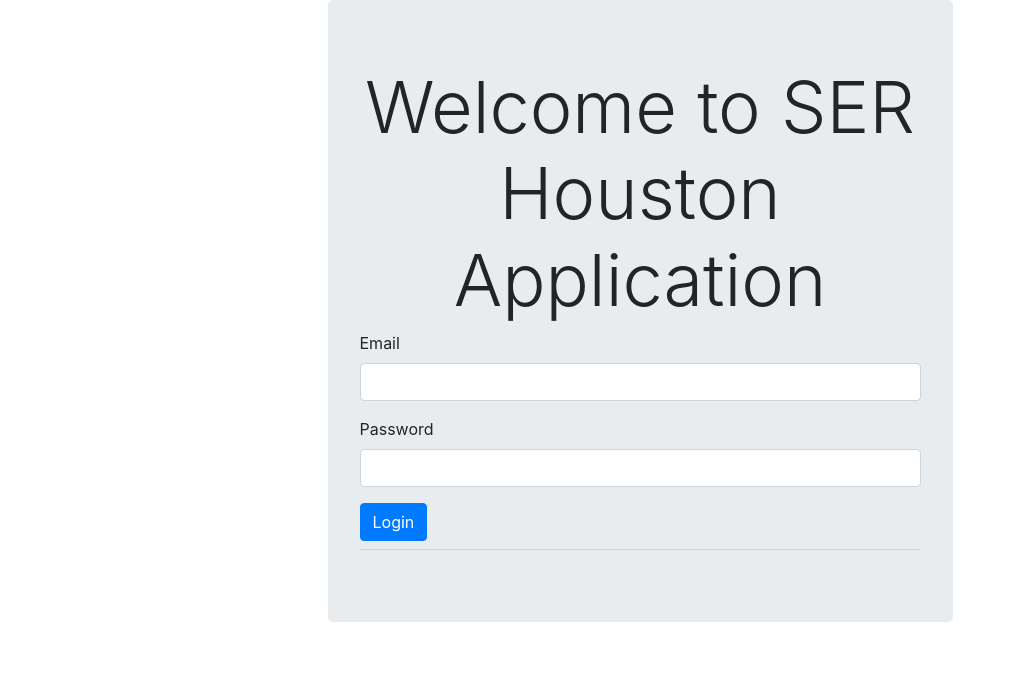
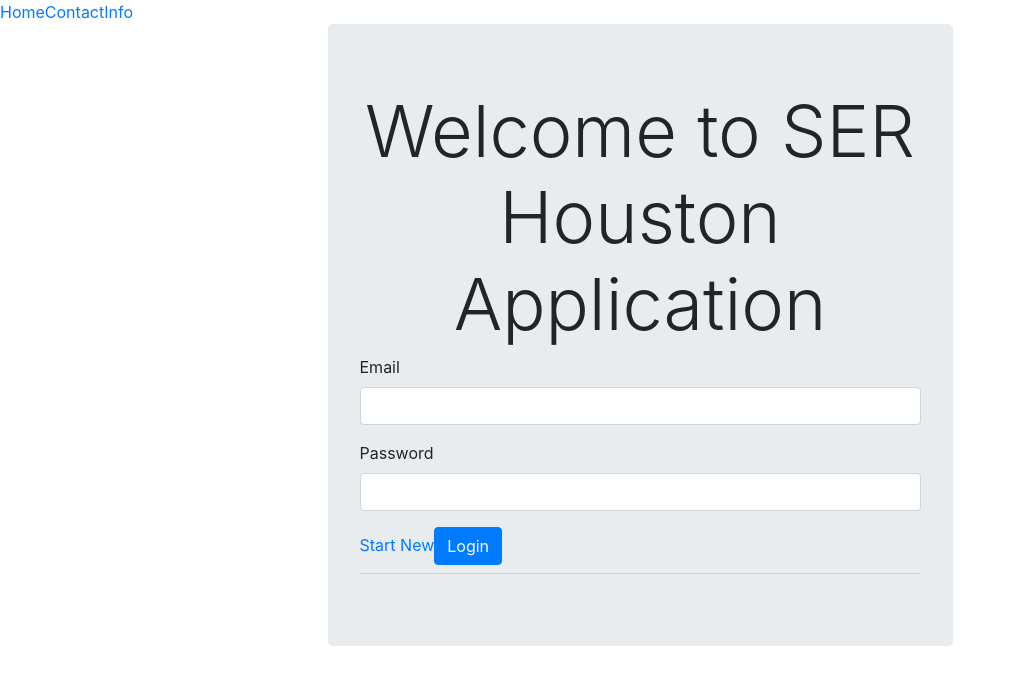
Before and after one commit to dallas2018/team-8, a React (Create React App) app in the folder team8proj/: page / in a window 1280 px wide. Shown: the top 684 px of the page, without its empty margins (0-1015 px from the left). Built offline with nearby package versions, Linux system fonts and the light colour scheme.

Commit message:
Welcome page routing in progress

```diff
--- a/team8proj/src/App.js
+++ b/team8proj/src/App.js
@@ -1,7 +1,8 @@
 import React, { Component } from "react";
 //import logo from './logo.svg';
 import "./App.css";
-// import ContactInfo from "./ContactInfo";
+import { Link, Route } from "react-router-dom";
+import ContactInfo from "./ContactInfo";
 import Welcome from "./Components/Welcome";
 
 class App extends Component {
@@ -13,8 +14,15 @@ class App extends Component {
   render() {
     return (
       <div>
-        <Welcome />
+        <Link to="/">Home</Link>
+        <Link to="/ContactInfo">ContactInfo</Link>
+
+        <Route path="/" component={Welcome} />
+        <Route path="/ContactInfo" component={ContactInfo} />
       </div>
+      // <div>
+      //   <Welcome />
+      // </div>
     );
   }
 }
--- a/team8proj/src/Components/Welcome.js
+++ b/team8proj/src/Components/Welcome.js
@@ -1,6 +1,6 @@
 import React, { Component } from "react";
-import {Media} from 'reactstrap';
-
+import { Link, Route } from "react-router-dom";
+import ContactInfo from "./ContactInfo";
 import {
   Jumbotron,
   Button,
@@ -8,8 +8,7 @@ import {
   Label,
   Input,
   Col,
-  Row,
-  Container
+  Row
 } from "reactstrap";
 
 class Welcome extends Component {
@@ -28,7 +27,6 @@ class Welcome extends Component {
           <Col md="3" sm="4" />
           <Col md="6" sm="4">
             <Jumbotron>
-
               <h3 className="display-3 text-center">
                 Welcome to SER Houston Application
               </h3>
@@ -40,15 +38,17 @@ class Welcome extends Component {
                 <Label for="examplePassword">Password</Label>
                 <Input type="password" name="password" id="examplePassword" />
               </FormGroup>
-                <Button color="primary" onClick={handleLogin}>
+              <span>
+                <Link to="/ContactInfo">Start New</Link>
+                <Button color="primary" onClick={handleLogin} to="">
                   Login
                 </Button>
+              </span>
               <hr className="my-2" />
             </Jumbotron>
           </Col>
           <Col md="3" sm="4" />
         </Row>
-
       </div>
     );
   }
--- a/team8proj/src/index.js
+++ b/team8proj/src/index.js
@@ -1,10 +1,16 @@
-import React from 'react';
-import ReactDOM from 'react-dom';
-import './index.css';
-import App from './App';
-import * as serviceWorker from './serviceWorker';
+import React from "react";
+import ReactDOM from "react-dom";
+import "./index.css";
+import App from "./App";
+import { BrowserRouter as Router, Route, Link } from "react-router-dom";
+import * as serviceWorker from "./serviceWorker";
 
-ReactDOM.render(<App />, document.getElementById('root'));
+ReactDOM.render(
+  <Router>
+    <App />
+  </Router>,
+  document.getElementById("root")
+);
 
 // If you want your app to work offline and load faster, you can change
 // unregister() to register() below. Note this comes with some pitfalls.
```
Lines whose indentation alone changed are shown as unchanged.
